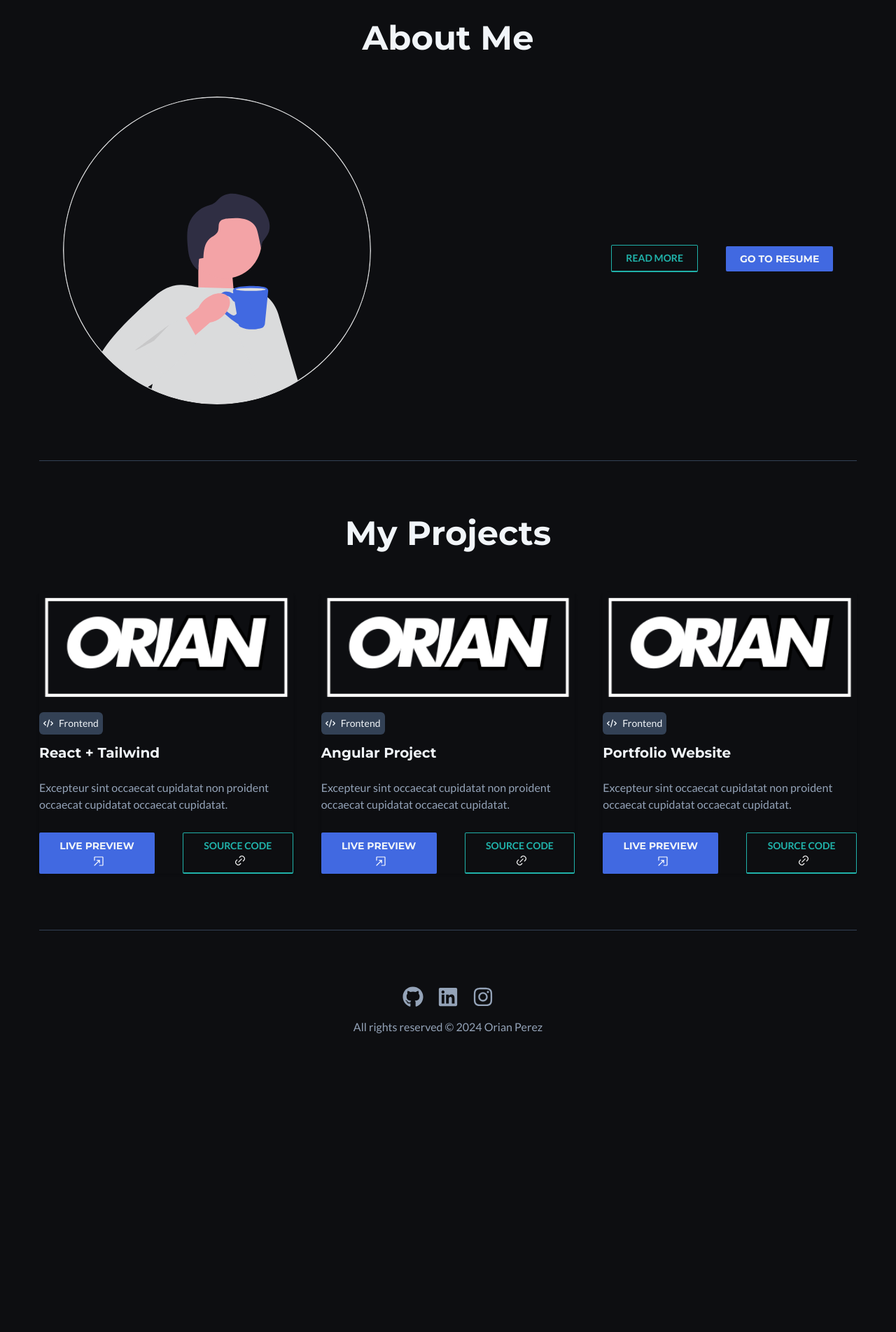
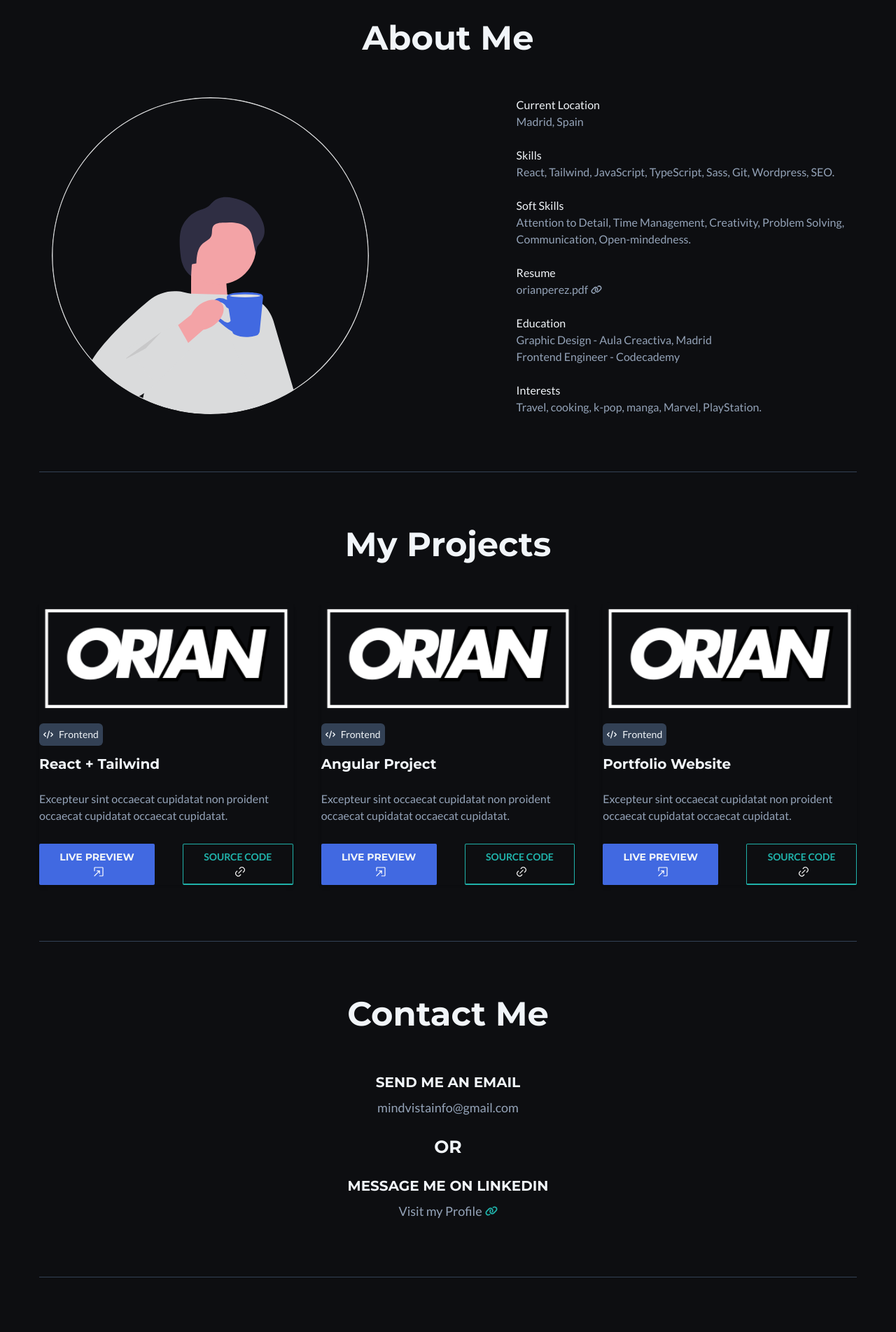
Before and after one commit to OriPerez7/portfolio-website, a React (Vite) app: page / in a window 1280 px wide. Shown: the part 860-2764 px from the top of the page at 70% size. Before the commit the page ends 2340 px from the top, so only its background shows below. Built offline with nearby package versions, Linux system fonts and the light colour scheme.

Commit message:
Complete contact section

```diff
--- a/src/App.jsx
+++ b/src/App.jsx
@@ -1,6 +1,5 @@
 import { BrowserRouter as Router, Routes, Route } from "react-router-dom";
 import Home from "./routes/root";
-import About from "./routes/about";
 import Projects from "./routes/projects";
 
 function App() {
@@ -8,7 +7,6 @@ function App() {
     <Router>
       <Routes>
         <Route path="/" element={<Home />} />
-        <Route path="/about" element={<About />} />
         <Route path="/projects" element= {<Projects />} />
       </Routes>
     </Router>
--- a/src/components/home/AboutMe.jsx
+++ b/src/components/home/AboutMe.jsx
@@ -1,23 +1,59 @@
 import React from "react";
 import { SectionLayout } from "../shared/Layout";
 import coffee from "../../assets/about-image.svg";
+import { FaLink } from "react-icons/fa6";
 
 const About = () => {
   return (
     <>
-      <div className="flex justify-between items-center gap-10 md:gap-40 flex-wrap md:flex-nowrap">
+      <div className="flex justify-between items-center gap-10 md:gap-30 flex-wrap md:flex-nowrap">
         {/* Left */}
         <img
           src={coffee}
           alt="About Image"
-          className="w-full md:w-2/5 md:rounded-full rounded-md"
+          className="w-full md:w-2/5 md:rounded-full rounded-md sm:hidden md:block"
         />
         {/* Right */}
         <div className="flex flex-col gap-6 min-w-3/5">
-          <p></p>
-          <div className="flex items-center gap-10">
-            <button className="btn-secondary">Read more</button>
-            <button className="btn-primary">Go to resume</button>
+          <div>
+            <h4>Current Location</h4>
+            <p>Madrid, Spain</p>
+          </div>
+          <div>
+            <h4>Skills</h4>
+            <p>
+              React, Tailwind, JavaScript, TypeScript, Sass, Git, Wordpress,
+              SEO.
+            </p>
+          </div>
+          <div>
+            <h4>Soft Skills</h4>
+            <p>
+              Attention to Detail, Time Management, Creativity, Problem Solving,
+              <br /> Communication, Open-mindedness.
+            </p>
+          </div>
+          <div>
+            <h4>Resume</h4>
+            <p>
+              <a
+                href="#"
+                target="_blank"
+                className="hover:text-secondary flex gap-1 items-center"
+              >
+                orianperez.pdf
+                <FaLink />
+              </a>
+            </p>
+          </div>
+          <div>
+            <h4>Education</h4>
+            <p>Graphic Design - Aula Creactiva, Madrid</p>
+            <p>Frontend Engineer - Codecademy</p>
+          </div>
+          <div>
+            <h4>Interests</h4>
+            <p>Travel, cooking, k-pop, manga, Marvel, PlayStation. </p>
           </div>
         </div>
       </div>
--- /dev/null
+++ b/src/components/home/Contact.jsx
@@ -0,0 +1,37 @@
+import React from "react";
+import { SectionLayout } from "../shared/Layout";
+import { FaLink } from "react-icons/fa6";
+
+const Contact = () => {
+  return (
+    <div className="flex flex-col md:items-center gap-7">
+      <div className="flex flex-col md:items-center gap-2">
+        <h3 className="uppercase">Send me an Email</h3>
+        <p className="text-lg">mindvistainfo@gmail.com</p>
+      </div>
+      <h3 className="text-[25px]">OR</h3>
+      <div className="flex flex-col md:items-center gap-2">
+        <h3 className="uppercase">Message me on LinkedIn</h3>
+        <p className="text-lg">
+          <a
+            href="https://www.linkedin.com/in/orian-perez/"
+            target="_blank"
+            rel="noopener noreferrer"
+            className="hover:text-secondary flex gap-1 items-center"
+          >
+            Visit my Profile
+            <FaLink size={18} className="text-secondary" />
+          </a>
+        </p>
+      </div>
+    </div>
+  );
+};
+
+const ContactSection = () => {
+  return (
+    <SectionLayout title="Contact Me" subtitle="" children={<Contact />} />
+  );
+};
+
+export default ContactSection;
--- a/src/components/home/Projects/Projects.jsx
+++ b/src/components/home/Projects/Projects.jsx
@@ -23,7 +23,7 @@ const Projects = () => {
         <FilterTags activeTag={activeTag} onTagClick={handleOnTagClick} />
       </div>*/}
       <div className="w-full">
-        <div className="grid grid-cols-3 gap-10">
+        <div className="grid grid-cols-1 md:grid-cols-2 lg:grid-cols-3 gap-10">
           {filteredProjects.map((project, index) => (
             <ProjectItem
               title={project.title}
--- a/src/components/shared/Navbar.jsx
+++ b/src/components/shared/Navbar.jsx
@@ -14,16 +14,6 @@ const NavItems = ({ className }) => {
           }
         >
           Home
-        </NavLink>
-      </li>
-      <li>
-        <NavLink
-          to="/about"
-          className={({ isActive }) =>
-            isActive ? "active-link-underline" : "hover-underline"
-          }
-        >
-          About me
         </NavLink>
       </li>
       <li>
--- a/src/routes/about.jsx
+++ /dev/null
@@ -1,12 +0,0 @@
-import React from 'react'
-import Layout from '../components/shared/Layout'
-
-const About = () => {
-  return (
-    <Layout>
-        About
-    </Layout>
-  )
-}
-
-export default About
--- a/src/routes/root.jsx
+++ b/src/routes/root.jsx
@@ -1,4 +1,5 @@
 import AboutMeSection from "../components/home/AboutMe"
+import ContactSection from "../components/home/Contact"
 import Hero from "../components/home/Hero"
 import ProjectsSection from "../components/home/Projects/Projects"
 import Layout from "../components/shared/Layout"
@@ -9,6 +10,7 @@ const Home = () => {
         <Hero />
         <AboutMeSection />
         <ProjectsSection />
+        <ContactSection />
     </Layout>
   )
 }
```
